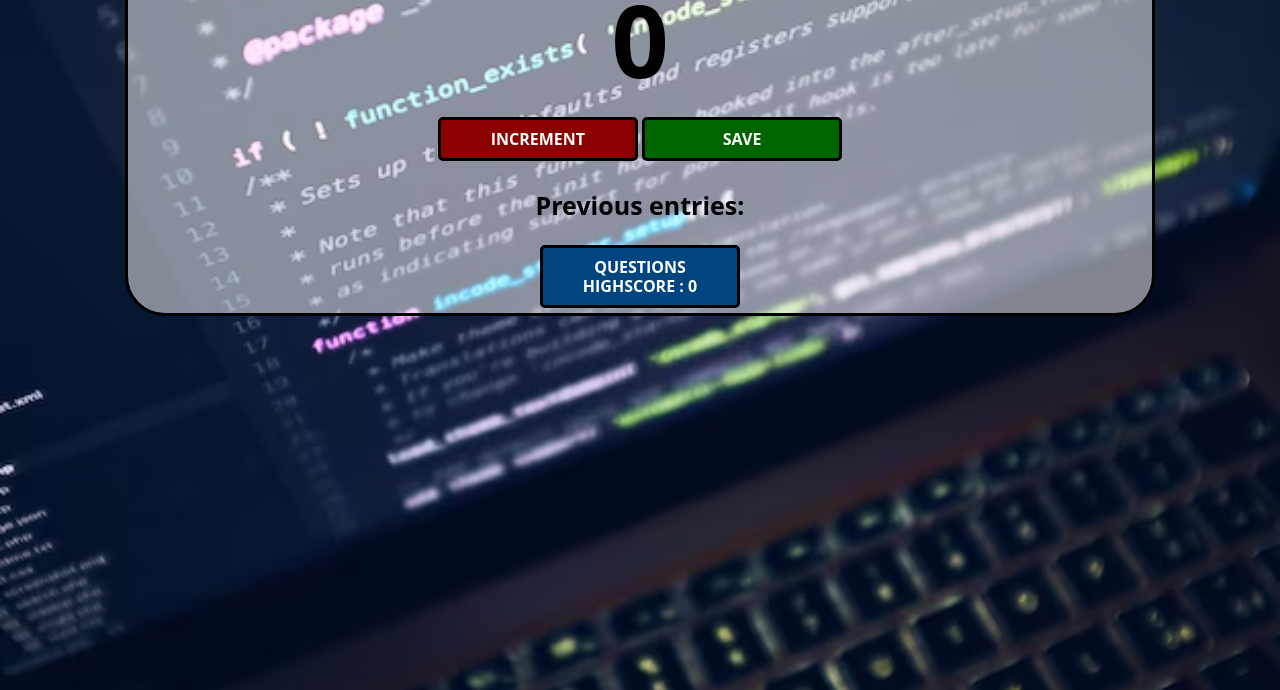
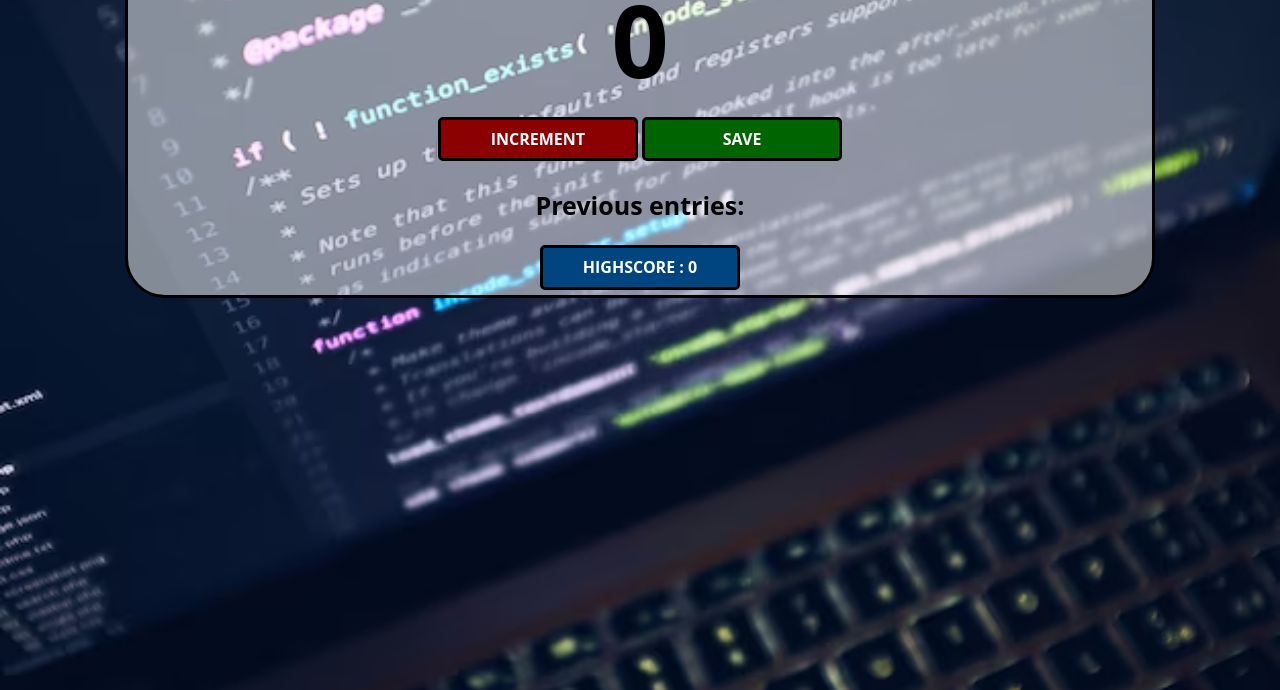
Before and after one commit to Palak2230/coding-questions-counter, a plain HTML site: page index.html in a window 1280 px wide. Shown: the part 110-800 px from the top of the page. Drawn offline with nearby package versions, Linux system fonts and the light colour scheme.

Commit message:
Update index.html

```diff
--- a/index.html
+++ b/index.html
@@ -15,7 +15,7 @@
       <button id="increment-btn" onclick="increment()">INCREMENT</button>
       <button id="save-btn" onclick="save()">SAVE</button>
       <p id="save-el">Previous entries:</p>
-      <button id="highscore-el">QUESTIONS HIGHSCORE : 0</button>
+      <button id="highscore-el">HIGHSCORE : 0</button>
       <script src="index.js"></script>
     </div>
   </body>
```
